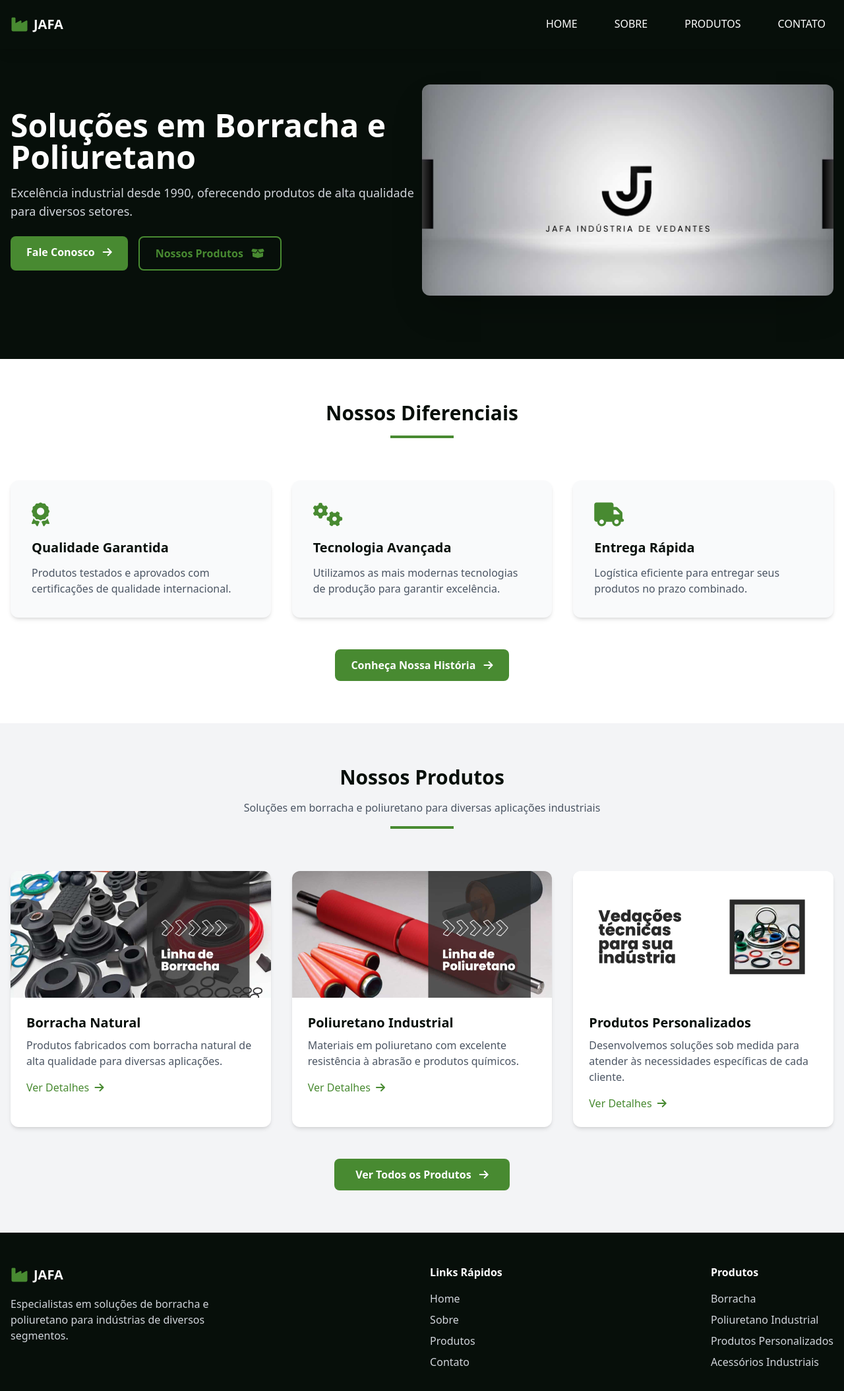
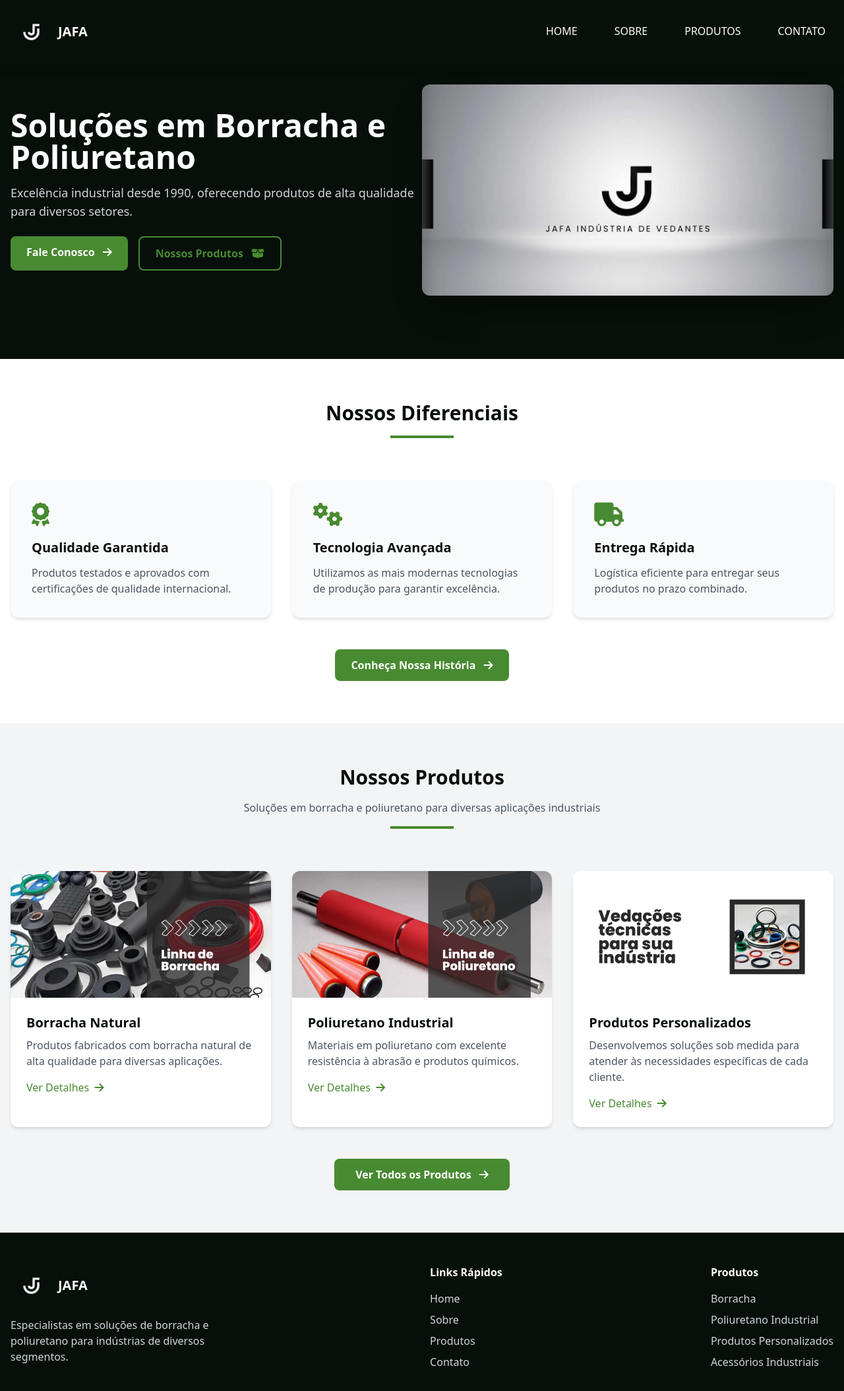
Before and after one commit to dinei84/JAFAIndustriadeBorrachaePoliuretano, a plain HTML site: page index.html in a window 1280 px wide. Shown: the whole page at 66% size. Drawn offline with nearby package versions, Linux system fonts and the light colour scheme.

Commit message:
Ajustado o logo inicial

```diff
--- a/index.html
+++ b/index.html
@@ -31,7 +31,7 @@
         <div class="container mx-auto px-4">
             <div class="flex justify-between items-center py-4">
                 <div class="flex items-center space-x-2">
-                    <i class="fas fa-industry text-2xl text-[#488A31]"></i>
+                    <img src="/assets/logoWhite.png" alt="JAFA Logo" class="h-16">
                     <a href="/index.html" class="font-bold text-xl">JAFA</a>
                 </div>
 
@@ -194,7 +194,7 @@
             <div class="flex flex-col md:flex-row justify-between">
                 <div class="mb-8 md:mb-0">
                     <div class="flex items-center space-x-2 mb-4">
-                        <i class="fas fa-industry text-2xl text-[#488A31]"></i>
+                        <img src="/assets/logoWhite.png" alt="JAFA Logo" class="h-16">
                         <span class="font-bold text-xl text-white">JAFA</span>
                     </div>
                     <p class="max-w-xs">Especialistas em soluções de borracha e poliuretano para indústrias de diversos segmentos.</p>
```
Also changed, not shown: pages/contato.html (+2 -2 lines), pages/produtos.html (+2 -2 lines), pages/sobre.html (+2 -2 lines), assets/logoDescriptionBlack.jpeg (renamed from assets/WhatsApp Image 2024-10-03 at 10.07.46.jpeg), assets/logoDescriptionWhite.jpeg (renamed from assets/WhatsApp Image 2024-10-03 at 10.07.45.jpeg), assets/logoDescriptionWhite.png (renamed from assets/logo.png), assets/logoFullBlack.jpeg (renamed from assets/WhatsApp Image 2024-10-03 at 10.07.47 (1).jpeg), assets/logoName.jpeg (renamed from assets/WhatsApp Image 2024-10-03 at 10.07.45 (1).jpeg), assets/logoWhite.png (renamed from assets/logo2.png).
